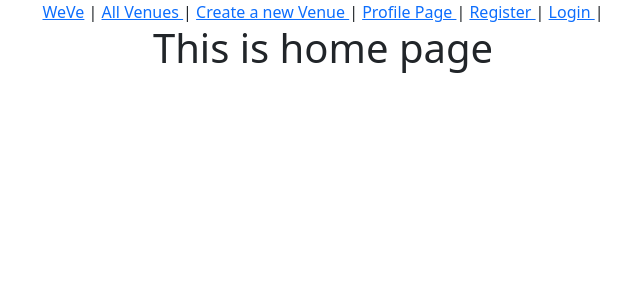
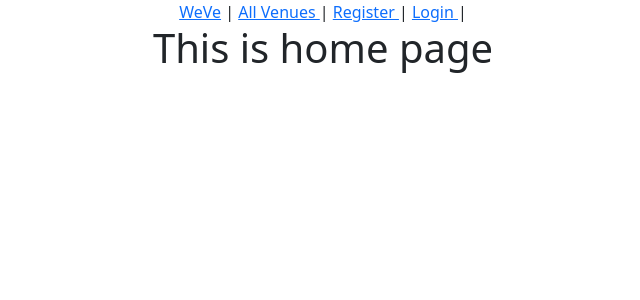
Before and after one commit to tulip-hunters/weve-wedding-planner-app-client, a React (Create React App) app: page / in a window 1280 px wide. Shown: the top 300 px of the page, without its empty margins (317-957 px from the left). Built offline with nearby package versions, Linux system fonts and the light colour scheme; no server answers.

Commit message:
organizing nav

```diff
--- a/src/components/Navbar.js
+++ b/src/components/Navbar.js
@@ -18,12 +18,12 @@ function Navbar() {
         <nav>
       <Link to="/">WeVe</Link>  | {" "}
       <Link to="/venues" element={ <VenuesListPage /> }> All Venues </Link> | {" "}
-      <Link to="/venues/create" element={ <CreateVenuePage /> }>Create a new Venue </Link>  | {" "}
-      <Link to="/profilepage" element={ <ProfilePage />} > Profile Page </Link>  | {" "}
+
 
       {isLoggedIn && (
         <>
-
+        <Link to="/venues/create" element={ <CreateVenuePage /> }>Create a new Venue </Link>  | {" "}
+      <Link to="/profilepage" element={ <ProfilePage />} > Profile Page </Link>  | {" "}
       <button onClick={logOutUser}>Logout</button>  | {" "}
           <span>{user && user.name}</span>
         </>
```
